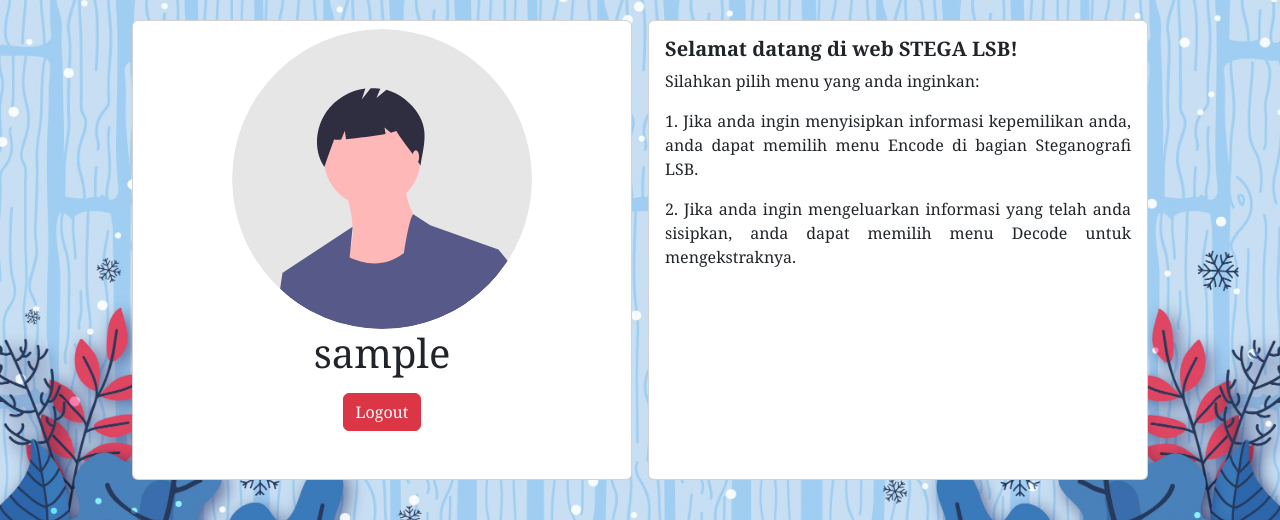
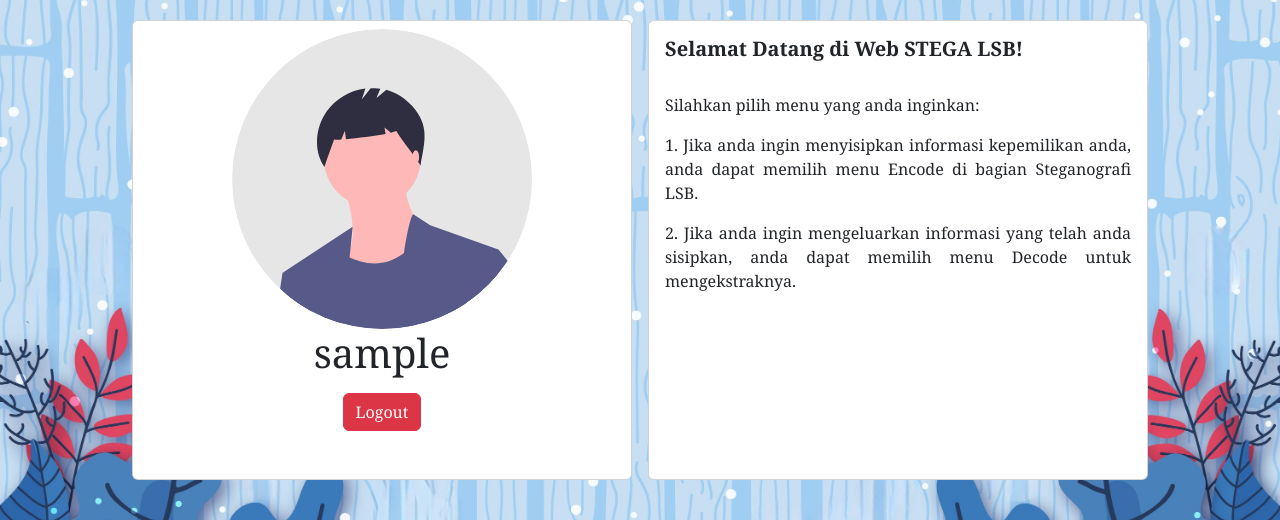
Before and after one commit to ekanvsa/php-stega-kompresi, a PHP site: page /dashboard/index.php in a window 1280 px wide. Shown: the part 56-576 px from the top of the page. Run offline with PHP 8.4, Linux system fonts and the light colour scheme; the visitor is signed in with stand-in values (Sample User, id 1).

Commit message:
update background

```diff
--- a/dashboard/index.php
+++ b/dashboard/index.php
@@ -126,7 +126,7 @@ if (isset($_POST['logout'])) {
       </div>
       <div class="card ms-3" style="width: 500px;">
         <div class="card-body">
-          <h5 class="card-title"><b>Selamat datang di web STEGA LSB!</b></h5>
+          <h5 class="card-title"><b>Selamat Datang di Web STEGA LSB!</b></h5><br>
           <p class="card-text" style="text-align:justify;"> Silahkan pilih menu yang anda inginkan:</p>
           <p class="card-text" style="text-align:justify;"> 1. Jika anda ingin menyisipkan informasi kepemilikan anda, anda dapat memilih menu Encode di bagian Steganografi LSB.</p>
           <p class="card-text" style="text-align:justify;"> 2. Jika anda ingin mengeluarkan informasi yang telah anda sisipkan, anda dapat memilih menu Decode untuk mengekstraknya.</p>
```
Also changed, not shown: dashboard/img/bg2.jpg, dashboard/img/bg3.jpg (added), 2 other files.
